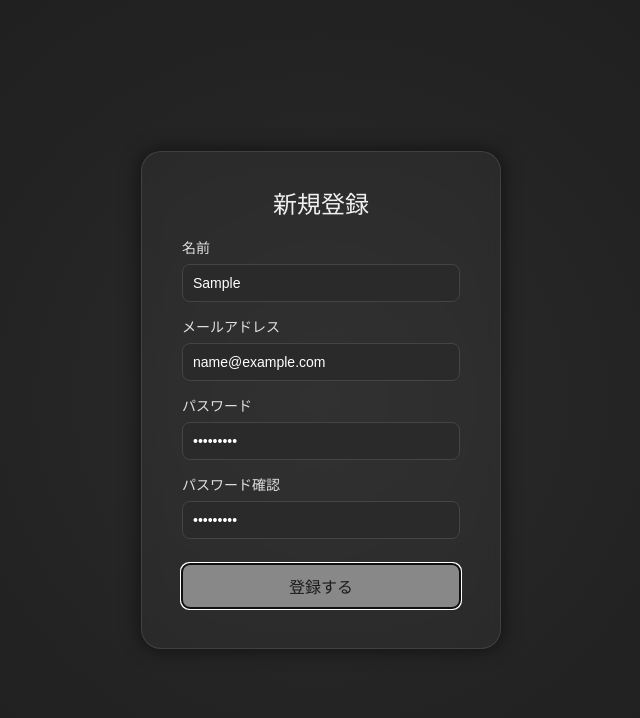
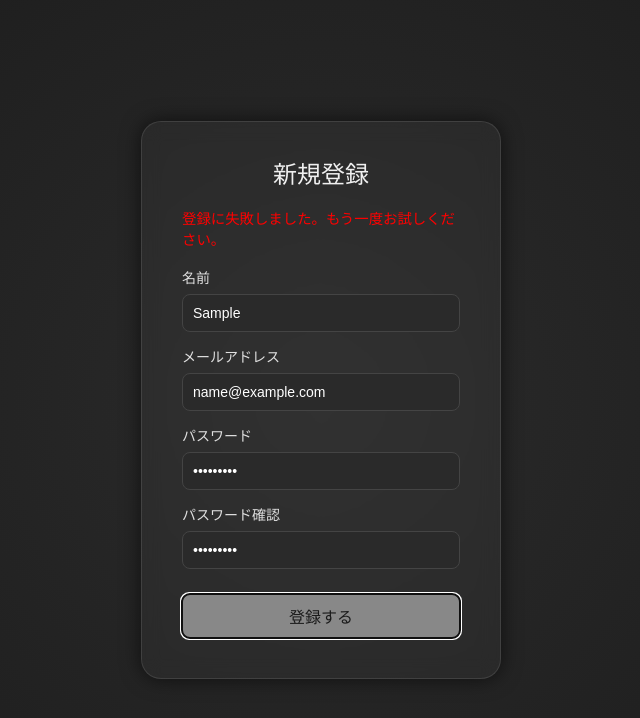
Before and after one commit to nakamoto-negai/portfolio, a React (Vite) app in the folder frontend/react/: page /register in a window 1280 px wide. Both pictures are taken after typing "Sample", "name@example.com", "Sample123", "Sample123" into the empty fields and a click on the button "登録する". Shown: the top 718 px of the page, without its empty margins (319-959 px from the left). Built offline with nearby package versions, Linux system fonts and the light colour scheme; no server answers.

Commit message:
ユーザー登録フォームにエラーメッセージ表示機能を追加し、パスワード不一致時やAPIエラー時に適切なエラーメッセージを表示するように修正。また、エラーメッセージのスタイルをCSSで定義。

```diff
--- a/frontend/react/src/components/Authentification/register.css
+++ b/frontend/react/src/components/Authentification/register.css
@@ -66,3 +66,15 @@ body {
 .register-form button:hover {
   background-color: #aaa;
 }
+
+.error-messages {
+  margin-bottom: 1em;
+  padding: 0;
+  list-style: none;
+  color: red;
+}
+
+.error-text {
+  margin: 0.25em 0;
+  font-size: 0.9em;
+}
--- a/frontend/react/src/components/Authentification/register.jsx
+++ b/frontend/react/src/components/Authentification/register.jsx
@@ -8,27 +8,33 @@ export default function Register({ onRegister }) {
   const [email, setEmail] = useState('');
   const [password, setPassword] = useState('');
   const [passwordConfirm, setPasswordConfirm] = useState('');
+  const [errors, setErrors] = useState([]); // エラー管理用
   const navigate = useNavigate();
 
   const handleSubmit = async (event) => {
     event.preventDefault();
+    setErrors([]); // 前回のエラーをクリア
+
     if (password !== passwordConfirm) {
-      alert('パスワードが一致しません');
+      setErrors(['パスワードが一致しません']);
       return;
     }
 
     try {
-      // ユーザー登録APIを呼び出す
       const res = await registerUser({ name, email, password });
       const user = res.data.user;
-
-      // 親にユーザー情報を渡す
       onRegister(user);
-      // ホーム画面へ遷移
       navigate('/');
     } catch (err) {
+      const responseErrors = err.response?.data?.errors;
+      if (Array.isArray(responseErrors)) {
+        setErrors(responseErrors);
+      } else if (typeof responseErrors === 'string') {
+        setErrors([responseErrors]);
+      } else {
+        setErrors(['登録に失敗しました。もう一度お試しください。']);
+      }
       console.error('登録失敗:', err.response?.data || err.message);
-      alert('登録に失敗しました。もう一度お試しください。');
     }
   };
 
@@ -37,6 +43,13 @@ export default function Register({ onRegister }) {
       <div className="register-card">
         <h1 className="register-title">新規登録</h1>
         <form onSubmit={handleSubmit} className="register-form">
+          {errors.length > 0 && (
+            <ul className="error-messages">
+              {errors.map((error, index) => (
+                <li key={index} className="error-text">{error}</li>
+              ))}
+            </ul>
+          )}
           <label>
             名前
             <input
```
Also changed, not shown: 1 other file (tests, documents, lock files or other folders).
